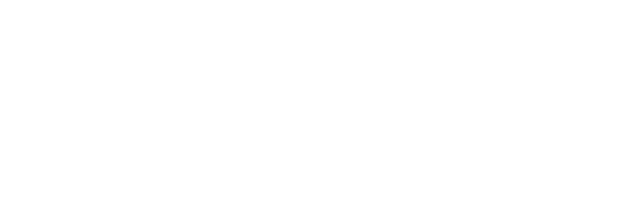
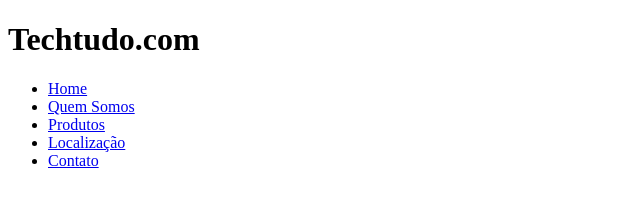
Before and after one commit to gustavomiguel33/projeto-menu, a plain HTML site: page index.html in a window 1280 px wide. Shown: the whole page, without its empty margins (0-640 px from the left). Drawn offline with Linux system fonts and the light colour scheme.

Commit message:
barra de navegacao
Criado estrutura html da barra de navegação.

```diff
--- /dev/null
+++ b/css/style.css
@@ -0,0 +1,3 @@
+* {
+
+}
--- a/index.html
+++ b/index.html
@@ -4,8 +4,33 @@
     <meta charset="UTF-8">
     <meta name="viewport" content="width=device-width, initial-scale=1.0">
     <title>Document</title>
+    <link rel="stylesheet" href="css/style.css">
 </head>
 <body>
+    <header class="header">
+        <h1 class="logo">
+            Tech<span>tudo</span><span>.com</span>
+        </h1>
 
+        <nav>
+            <ul class="menu">
+                <li>
+                    <a href="#">Home</a>
+                </li>
+                <li>
+                    <a href="#">Quem Somos</a>
+                </li>
+                <li>
+                    <a href="#">Produtos</a>
+                </li>
+                <li>
+                    <a href="#">Localização</a>
+                </li>
+                <li>
+                    <a href="#">Contato</a>
+                </li>
+            </ul>
+        </nav>
+    </header>
 </body>
 </html>
```
